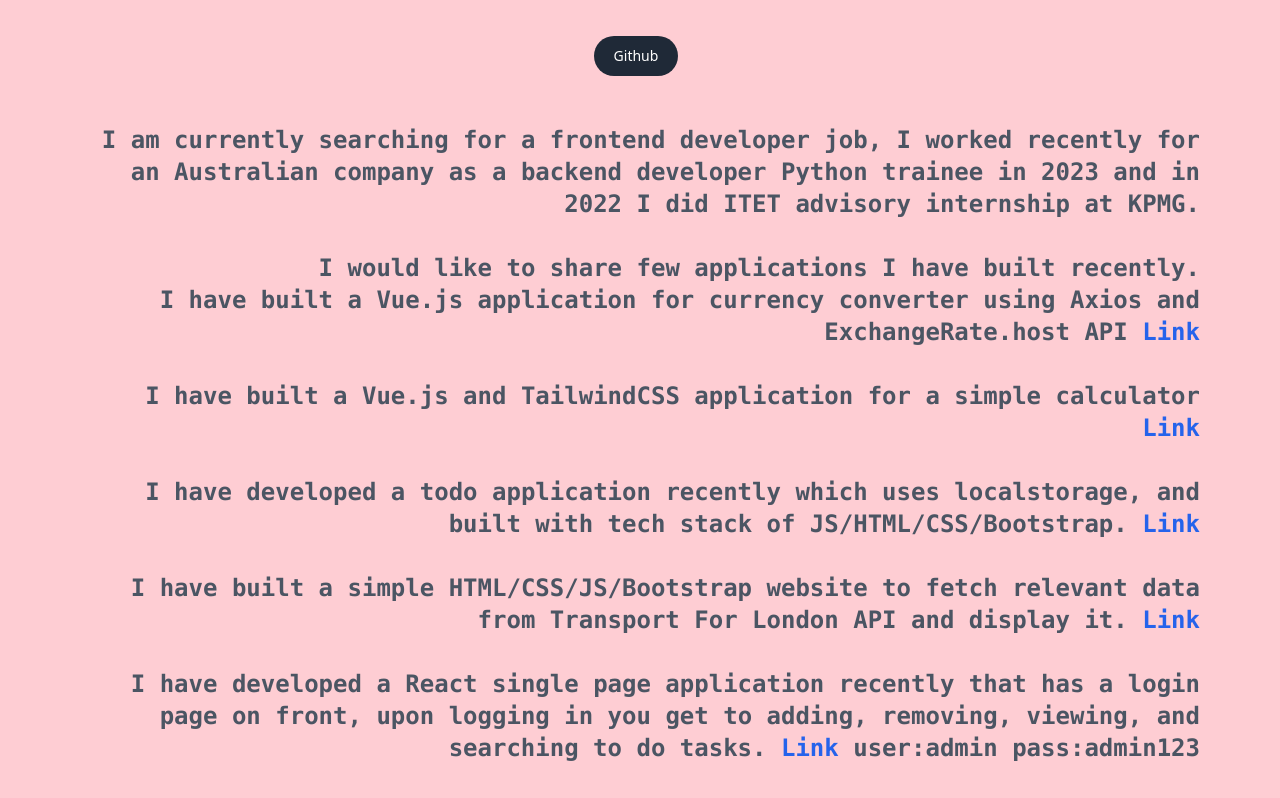
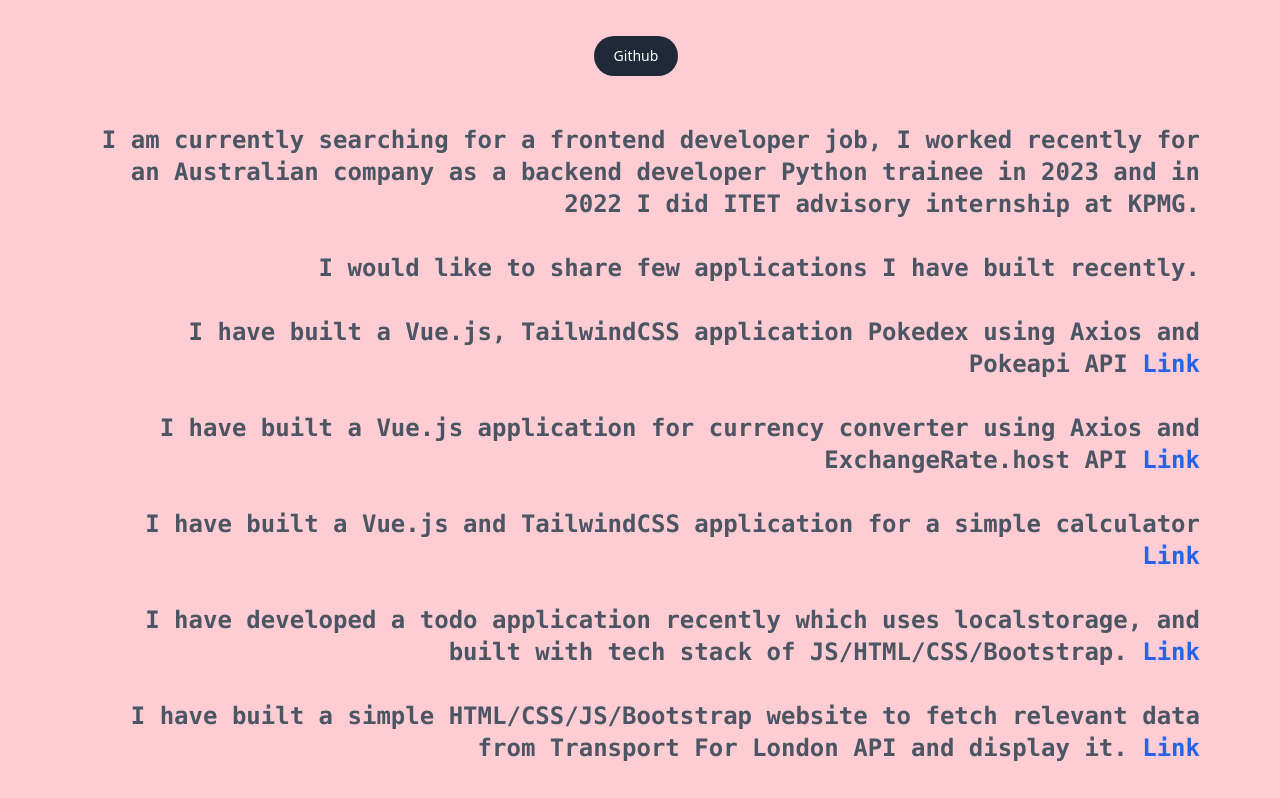
Before and after one commit to nagfx/twfb-portfolio-website, a plain HTML site: page index.html in a window 1280 px wide. Shown: the part 2520-3318 px from the top of the page. Drawn offline with nearby package versions, Linux system fonts and the light colour scheme.

Commit message:
Update index.html

```diff
--- a/index.html
+++ b/index.html
@@ -232,6 +232,16 @@
               <br />
               I would like to share few applications I have built recently.
               <br />
+              <br />
+              I have built a Vue.js, TailwindCSS application Pokedex using
+              Axios and Pokeapi API
+              <a
+                href="https://inquisitive-cassata-9d402a.netlify.app/"
+                class="text-blue-600 text-2xl"
+                >Link</a
+              >
+              <br />
+              <br />
               I have built a Vue.js application for currency converter using
               Axios and ExchangeRate.host API
               <a
```
